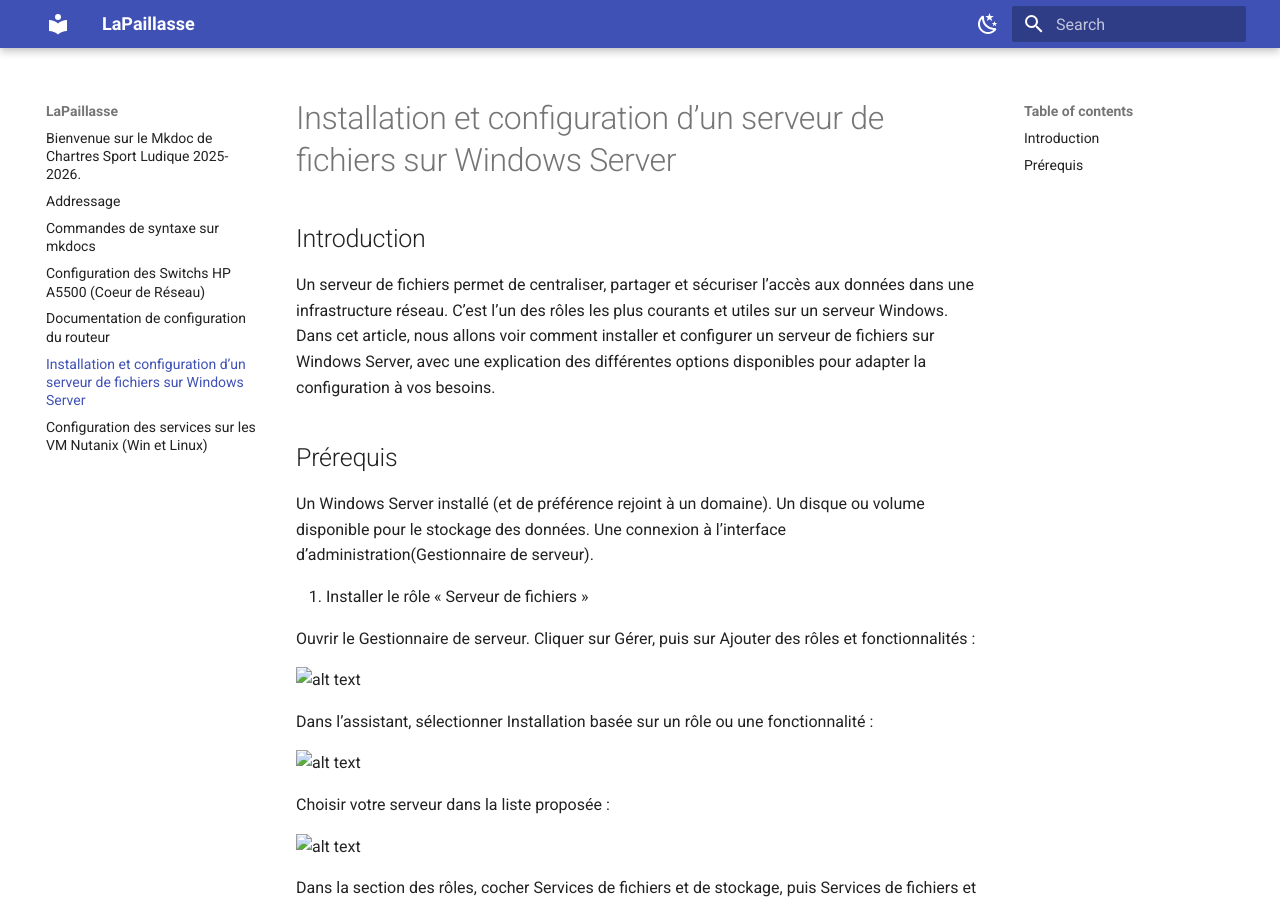
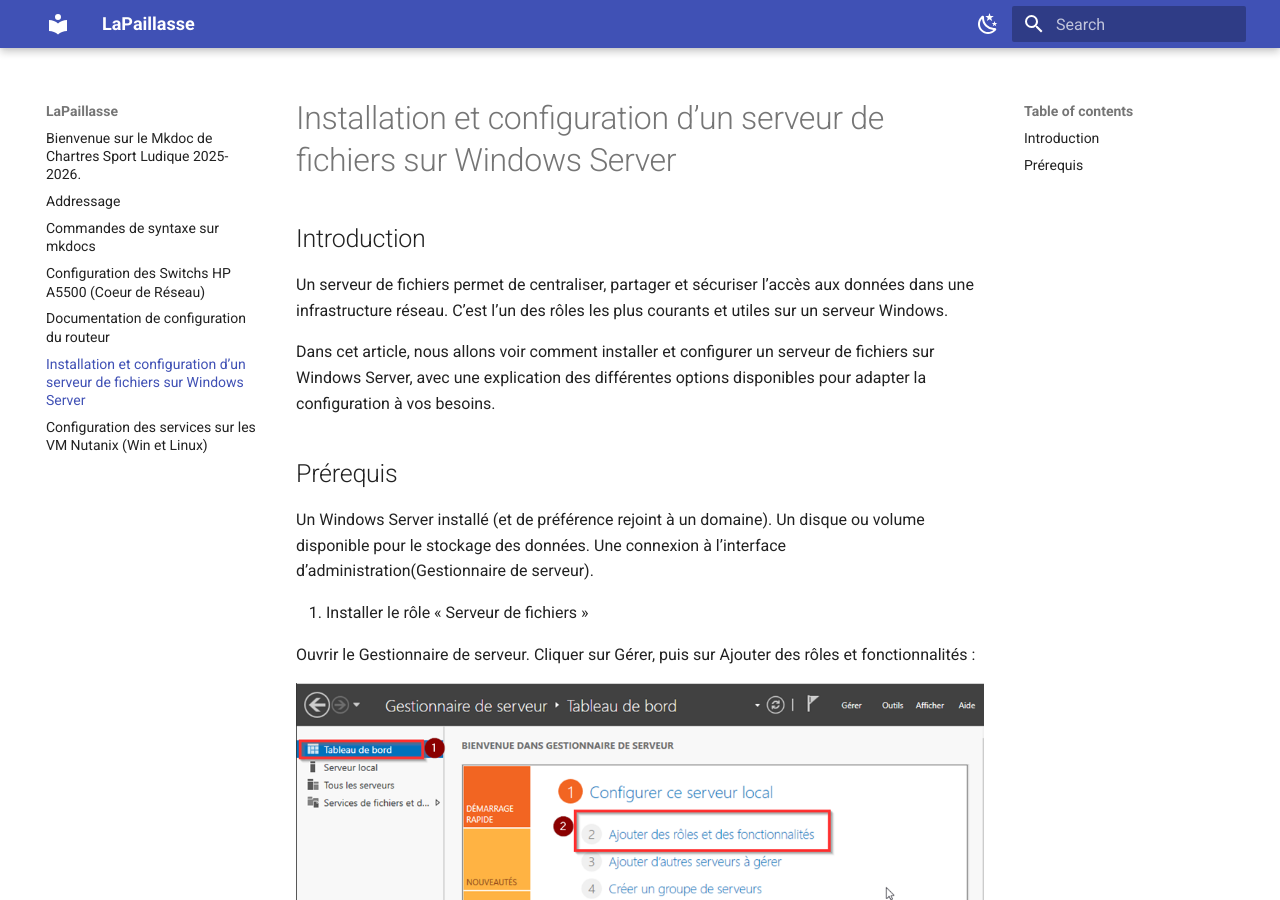
Before and after one commit to Sym-0ne/LaPaillasse, an MkDocs documentation site: the page built from docs/servfichier.md, in a window 1280 px wide and 900 px high. Built offline with MkDocs 1.6.1 and Material for MkDocs 9.7.7, drawn with Linux system fonts in a browser that asks for light colours.

Commit message:
Modif Serv Fichier

```diff
--- a/docs/servfichier.md
+++ b/docs/servfichier.md
@@ -2,7 +2,9 @@
 
 ## Introduction
 
-Un serveur de fichiers permet de centraliser, partager et sécuriser l’accès aux données dans une infrastructure réseau. C’est l’un des rôles les plus courants et utiles sur un serveur Windows. Dans cet article, nous allons voir comment installer et configurer un serveur de fichiers sur Windows Server, avec une explication des différentes options disponibles pour adapter la configuration à vos besoins.
+Un serveur de fichiers permet de centraliser, partager et sécuriser l’accès aux données dans une infrastructure réseau. C’est l’un des rôles les plus courants et utiles sur un serveur Windows.
+
+Dans cet article, nous allons voir comment installer et configurer un serveur de fichiers sur Windows Server, avec une explication des différentes options disponibles pour adapter la configuration à vos besoins.
 
 ## Prérequis
 
@@ -14,52 +16,52 @@
 Ouvrir le Gestionnaire de serveur.
 Cliquer sur Gérer, puis sur Ajouter des rôles et fonctionnalités :
 
-![alt text](image-1.png)
+![alt text](image.png)
 
 Dans l’assistant, sélectionner Installation basée sur un rôle ou une fonctionnalité :
 
-![alt text](image-2.png)
+![alt text](image-1.png)
 
 Choisir votre serveur dans la liste proposée :
 
-![alt text](image-3.png)
+![alt text](image-2.png)
 
 Dans la section des rôles, cocher Services de fichiers et de stockage, puis Services de fichiers et iSCSI puis cochez Serveur de fichiers dans les sous-rôles proposés :
 
-![alt text](image.png)
+![alt text](image-3.png)
 
 Pour une configuration standard, le Serveur de fichiers suffit.
 Passez à la section Confirmation et cliquez sur Installer pour lancer l’installation.
 Vous pouvez ensuite cliquer sur Installer :
 
-![alt text](image.png)
+![alt text](image-4.png)
 
 Finaliser l’installation en suivant l’assistant jusqu’au bout :
 
-![alt text](image-1.png)
+![alt text](image-5.png)
 
 2. Créer un dossier partagé
 
 Ouvrir l’outil Gestionnaire de serveur, puis aller dans Services de fichiers et de stockage > Partages :
 
-![alt text](image-2.png)
+![alt text](image-6.png)
 
 Cliquer sur Tâches, puis sélectionner Nouveau partage :
 
-![alt text](image-3.png)
+![alt text](image-7.png)
 
 Choisir le type de partage selon le besoin : SMB – Partage rapide pour un usage courant, ou SMB – Avancé pour configurer plus en détail les autorisations :
 
-![alt text](image-4.png)
+![alt text](image-8.png)
 
 Sélectionner le serveur et le disque sur lequel sera créé le dossier à partager, ou en créer un nouveau via l’interface :
 
-![alt text](image-5.png)
+![alt text](image-9.png)
 
 Définir les paramètres comme le nom du partage, le chemin d’accès :
 
-![alt text](image-6.png)
+![alt text](image-10.png)
 
 Configurer les autorisations d’accès selon les besoins (voir section suivante pour les détails) :
 
-![alt text](image-7.png)
+![alt text](image-11.png)
```
Also changed, not shown: docs/image-1.png (renamed from docs/images/image-2.png), docs/image-10.png (renamed from docs/images/image-6.png), docs/image-11.png (renamed from docs/images/image-7.png), docs/image-2.png (renamed from docs/images/image-3.png), docs/image-3.png (renamed from docs/images/image.png), docs/image-4.png (renamed from docs/images/image14.png), docs/image-5.png (renamed from docs/images/image-8.png), docs/image-6.png (renamed from docs/images/image-15.png), docs/image-7.png (renamed from docs/images/image-12.png), docs/image-8.png (renamed from docs/images/image-4.png), docs/image-9.png (renamed from docs/images/image-5.png), docs/image.png (renamed from docs/images/image-1.png).
